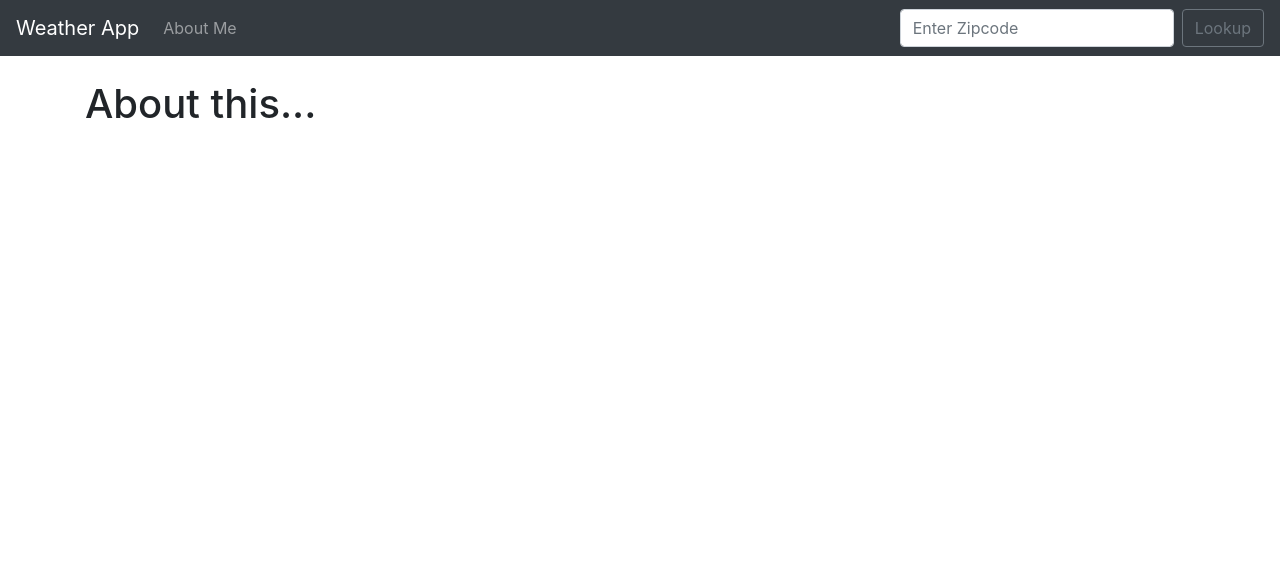
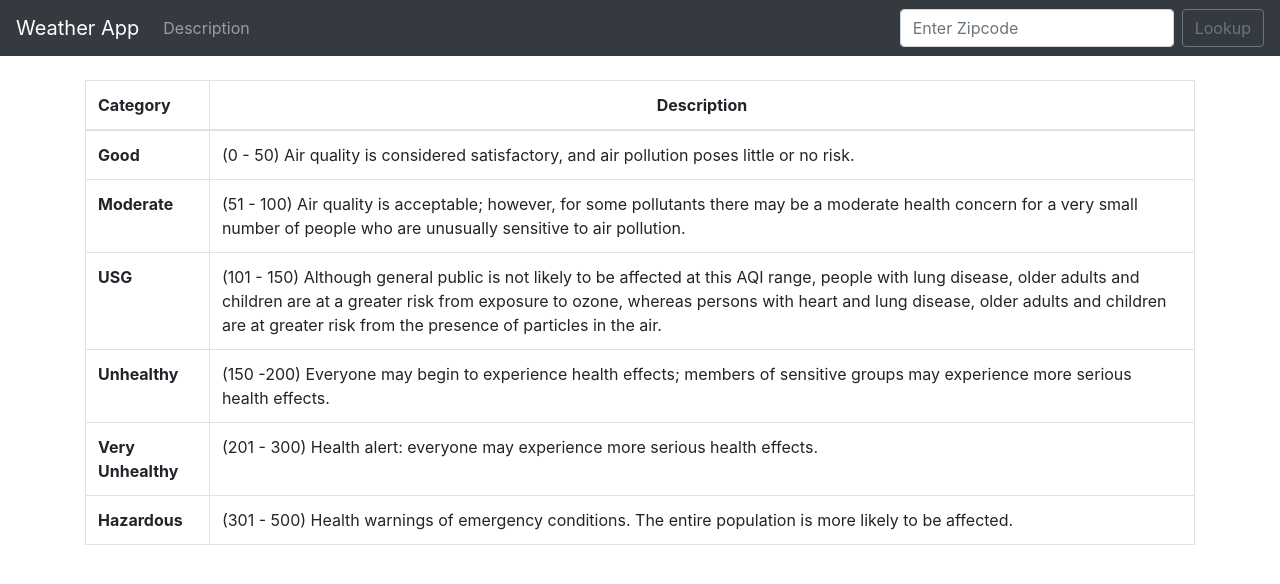
Before and after one commit to Shirdal0108/djangoweather, a Django app: page /about.html in a window 1280 px wide. Shown: the top 584 px of the page. Run offline with Django 3.2, Linux system fonts and the light colour scheme; some libraries are stand-ins or nearby versions.

Commit message:
add table

```diff
--- a/lookup/templates/about.html
+++ b/lookup/templates/about.html
@@ -2,6 +2,42 @@
 
 {% block content %}
 
-<h1>About this...</h1>
+  <table class="table table-bordered">
+    <thead>
+      <tr>
+        <th scope="col">Category</th>
+        <th scope="col" style="text-align:center">Description</th>
+      </tr>
+    </thead>
+    <tbody>
+      <tr>
+        <th scope="row">Good</th>
+        <td>(0 - 50) Air quality is considered satisfactory, and air pollution poses little or no risk.</td>
+      </tr>
+      <tr>
+        <th scope="row">Moderate</th>
+        <td>(51 - 100) Air quality is acceptable; however, for some pollutants there may be a moderate health concern for a very small number of people who are unusually sensitive to air pollution.</td>
+      </tr>
+      <tr>
+        <th scope="row">USG</th>
+        <td>(101 - 150) Although general public is not likely to be affected at this AQI range, people with lung disease, older adults and children are at a greater risk from exposure to ozone, whereas persons with heart and lung disease, older adults and children are at greater risk from the presence of particles in the air.</td>
+      </tr>
+      <tr>
+        <th scope="row">Unhealthy</th>
+        <td>(150 -200) Everyone may begin to experience health effects; members of sensitive groups may experience more serious health effects.</td>
+      </tr>
+      <tr>
+        <th scope="row">Very Unhealthy</th>
+        <td>(201 - 300) Health alert: everyone may experience more serious health effects.</td>
+      </tr>
+      <tr>
+        <th scope="row">Hazardous</th>
+        <td>(301 - 500) Health warnings of emergency conditions. The entire population is more likely to be affected.</td>
+      </tr>
+    </tbody>
+  </table>
 
-{% endblock %}
+
+
+
+ {% endblock %}
--- a/lookup/templates/base.html
+++ b/lookup/templates/base.html
@@ -28,7 +28,7 @@
         <div class="collapse navbar-collapse" id="navbarSupportedContent">
           <ul class="navbar-nav mr-auto">
               <li class="nav-item">
-              <a class="nav-link" href="{% url 'about' %}">About Me</a>
+              <a class="nav-link" href="{% url 'about' %}">Description</a>
             </li>
 
 
--- a/lookup/views.py
+++ b/lookup/views.py
@@ -67,7 +67,6 @@ def home(request):
             category_description = "(301 - 500) Health warnings of emergency conditions. The entire population is more likely to be affected."
             category_color = "hazardous"
 
-
         return render(request, 'home.html', {'api': api,
         'category_description': category_description,
         'category_color': category_color})
```
Also changed, not shown: other parts of lookup/templates/base.html (+1 -1 lines), lookup/templates/home.html (+5 -6 lines).
